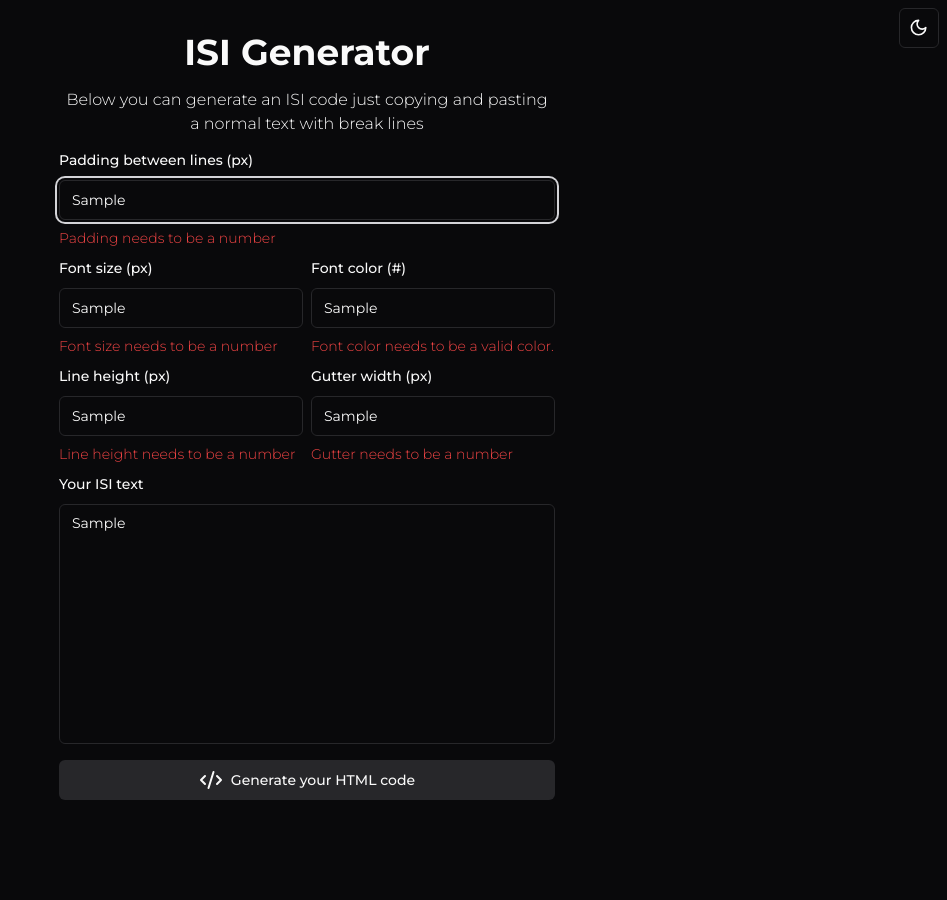
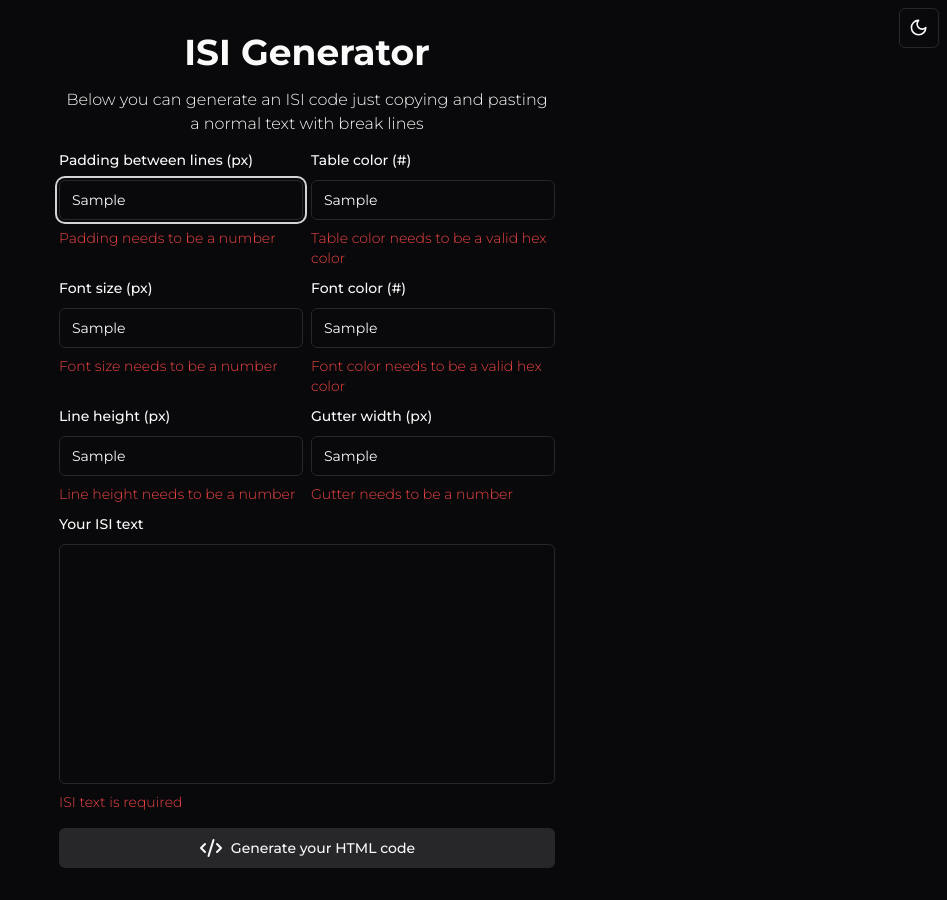
Before and after one commit to CaioGoncalves-SRX/isi-generator, a React (Vite) app: page / in a window 1280 px wide. Both pictures are taken after typing "Sample", "Sample", "Sample", "Sample", "Sample", "Sample" into the empty fields and a click on the button "Generate your HTML code". Shown: the whole page, without its empty margins (333-1280 px from the left). Before the commit the page ends 832 px from the top, so only its background shows below. Built offline with nearby package versions, Linux system fonts and the light colour scheme.

Commit message:
feat: add table color input

```diff
--- a/src/App.tsx
+++ b/src/App.tsx
@@ -18,8 +18,11 @@ const ISIValuesSchema = z.object({
   fontSize: z.coerce
     .number({ message: "Font size needs to be a number" })
     .optional(),
-  fontColor: z.string().regex(/^#?([A-Fa-f0-9]{6}|[A-Fa-f0-9]{3})?$|^$/i, {
-    message: "Font color needs to be a valid color.",
+  fontColor: z.string().regex(/^(#([A-Fa-f0-9]{6}|[A-Fa-f0-9]{3}))$|^$/i, {
+    message: "Font color needs to be a valid hex color",
+  }),
+  tableColor: z.string().regex(/^(#([A-Fa-f0-9]{6}|[A-Fa-f0-9]{3}))$|^$/i, {
+    message: "Table color needs to be a valid hex color",
   }),
   lineHeight: z.coerce
     .number({ message: "Line height needs to be a number" })
@@ -27,7 +30,7 @@ const ISIValuesSchema = z.object({
   gutterWidth: z.coerce
     .number({ message: "Gutter needs to be a number" })
     .optional(),
-  ISI: z.string().min(1),
+  ISI: z.string().min(1, { message: "ISI text is required" }),
 });
 
 type ISIValues = z.infer<typeof ISIValuesSchema>;
@@ -48,26 +51,41 @@ function App() {
     padding,
     fontSize,
     fontColor,
+    tableColor,
     lineHeight,
     gutterWidth,
     ISI,
   }: ISIValues) {
-    let generatedISIRows = "";
-    const splittedISIText = ISI.split(/\r?\n|\r/);
+    const generateRow = (
+      text: string,
+      isBold: boolean = false,
+      isBullet: boolean = false,
+    ) => {
+      const paddingValue = padding ? padding + "px" : "10px";
+      const fontSizeValue = fontSize ? fontSize + "px" : "16px";
+      const fontColorValue = fontColor ? fontColor : "#000000";
+      const lineHeightValue = lineHeight ? lineHeight + "px" : "16px";
+      const gutterWidthValue = gutterWidth ? gutterWidth + "px" : "30px";
+      const tableColorValue = tableColor ? tableColor : "#FFFFFE";
 
-    splittedISIText.forEach((text) => {
-      if (text.startsWith("**")) {
-        generatedISIRows += `<tr>\n\t<td width="${gutterWidth ? gutterWidth + "px" : "30px"}" class="gutter">&nbsp;</td>\n\t<td align="left" style="font-family: Arial, Helvetica, sans-serif; font-size: ${fontSize ? fontSize : "12px"}; line-height: ${lineHeight ? lineHeight + "px" : "16px"}; color: ${fontColor ? fontColor : "#000000"}; padding-bottom: ${padding ? padding + "px" : "10px"};font-weight: bold;">\n\t\t${text.substring(2)}\n\t</td>\n\t<td width="${gutterWidth ? gutterWidth + "px" : "30px"}" class="gutter">&nbsp;</td>\n</tr>\n`;
+      const commonStyle = `font-family: Arial, Helvetica, sans-serif; font-size: ${fontSizeValue}; line-height: ${lineHeightValue}; color: ${fontColorValue}; padding-bottom: ${paddingValue}; font-weight: ${isBold ? "bold;" : "normal;"}`;
+
+      if (isBullet) {
+        text = `\n\t\t\t<table cellpadding="0" cellspacing="0" border="0" width="100%">\n\t\t\t\t<tr>\n\t\t\t\t\t<td width="12" valign="top" align="left" style="${commonStyle} font-weight: bold;">&bull;</td>\n\t\t\t\t\t<td valign="top" align="left" style="${commonStyle}">${text}</td>\n\t\t\t\t</tr>\n\t\t\t</table>\n\t\t`;
       }
 
-      if (text.startsWith("-")) {
-        generatedISIRows += `<tr>\n\t<td width="${gutterWidth ? gutterWidth + "px" : "30px"}" class="gutter">&nbsp;</td>\n\t<td align="left" style="font-family: Arial, Helvetica, sans-serif; font-size: ${fontSize ? fontSize + "px" : "12px"}; line-height: ${lineHeight ? lineHeight + "px" : "16px"}; color: ${fontColor ? fontColor : "#000000"}; padding-bottom: ${padding ? padding + "px" : "10px"};font-weight: normal;">\n\t\t<table cellpadding="0" cellspacing="0" border="0" width="100%">\n\t\t\t<tr>\n\t\t\t\t<td width="12" valign="top" align="left" style="font-family: sans-serif; font-size: ${fontSize ? fontSize + "px" : "12px"}; line-height: ${lineHeight ? lineHeight + "px" : "16px"}; color: #000000; font-weight: bold; padding-bottom: ${padding ? padding + "px" : "10px"};">&bull;</td>\n\t\t\t\t<td width="12" valign="top" align="left" style="font-family: sans-serif; font-size: ${fontSize ? fontSize + "px" : "12px"}; line-height: ${lineHeight ? lineHeight + "px" : "16px"}; color: #000000; font-weight: bold; padding-bottom: ${padding ? padding + "px" : "10px"};">${text.substring(1)}</td>\n\t\t\t</tr>\n\t\t</table>\n\t</td>\n\t<td width="${gutterWidth ? gutterWidth + "px" : "30px"}" class="gutter">&nbsp;</td>\n</tr>\n`;
-      }
+      return `<table cellpadding="0" cellspacing="0" border="0" width="100%" bgcolor="${tableColorValue}">\n\t<tr>\n\t\t<td width="${gutterWidthValue}" class="gutter">&nbsp;</td>\n\t\t<td align="left" style="${commonStyle}">\n\t\t\t${text}\n\t\t</td>\n\t\t<td width="${gutterWidthValue}" class="gutter">&nbsp;</td>\n\t</tr>\n</table>\n`;
+    };
 
-      if (!text.startsWith("**") && !text.startsWith("-")) {
-        generatedISIRows += `<tr>\n\t<td width="${gutterWidth ? gutterWidth + "px" : "30px"}" class="gutter">&nbsp;</td>\n\t<td align="left" style="font-family: Arial, Helvetica, sans-serif; font-size: ${fontSize ? fontSize + "px" : "12px"}; line-height: ${lineHeight ? lineHeight + "px" : "16px"}; color: ${fontColor ? fontColor : "#000000"}; padding-bottom: ${padding ? padding + "px" : "10px"};font-weight: normal;">\n\t\t${text}\n\t</td>\n\t<td width="${gutterWidth ? gutterWidth + "px" : "30px"}" class="gutter">&nbsp;</td>\n</tr>\n`;
-      }
-    });
+    const generatedISIRows = ISI.split(/\r?\n|\r/)
+      .filter((row) => row.length > 0)
+      .map((text) => {
+        if (text.startsWith("**")) return generateRow(text.substring(2), true);
+        if (text.startsWith("-"))
+          return generateRow(text.substring(1), false, true);
+        return generateRow(text);
+      })
+      .join("");
 
     setIsClipboardWritten(false);
     setGeneratedISI(generatedISIRows);
@@ -111,7 +129,7 @@ function App() {
               className="gap-2 md:grid md:w-1/2 md:grid-cols-2"
               onSubmit={handleSubmit(handleISIValues)}
             >
-              <div className="col-span-2 mb-3 space-y-1 md:mb-0 md:space-y-2">
+              <div className="mb-3 space-y-1 md:mb-0 md:space-y-2">
                 <Label htmlFor="padding">Padding between lines (px)</Label>
                 <Input
                   type="text"
@@ -120,8 +138,23 @@ function App() {
                   {...register("padding")}
                 />
                 {errors.padding && (
-                  <p className="text-sm font-light text-red-500">
+                  <p className="text-sm font-medium text-red-500 dark:font-light">
                     {errors.padding.message}
+                  </p>
+                )}
+              </div>
+
+              <div className="mb-3 space-y-1 md:mb-0 md:space-y-2">
+                <Label htmlFor="table-color">Table color (#)</Label>
+                <Input
+                  type="text"
+                  placeholder="Default: #FFFFFE"
+                  id="table-color"
+                  {...register("tableColor")}
+                />
+                {errors.tableColor && (
+                  <p className="text-sm font-medium text-red-500 dark:font-light">
+                    {errors.tableColor.message}
                   </p>
                 )}
               </div>
@@ -135,7 +168,7 @@ function App() {
                   {...register("fontSize")}
                 />
                 {errors.fontSize && (
-                  <p className="text-sm font-light text-red-500">
+                  <p className="text-sm font-medium text-red-500 dark:font-light">
                     {errors.fontSize.message}
                   </p>
                 )}
@@ -150,7 +183,7 @@ function App() {
                   {...register("fontColor")}
                 />
                 {errors.fontColor && (
-                  <p className="text-sm font-light text-red-500">
+                  <p className="text-sm font-medium text-red-500 dark:font-light">
                     {errors.fontColor.message}
                   </p>
                 )}
@@ -165,7 +198,7 @@ function App() {
                   {...register("lineHeight")}
                 />
                 {errors.lineHeight && (
-                  <p className="text-sm font-light text-red-500">
+                  <p className="text-sm font-medium text-red-500 dark:font-light">
                     {errors.lineHeight.message}
                   </p>
                 )}
@@ -180,7 +213,7 @@ function App() {
                   {...register("gutterWidth")}
                 />
                 {errors.gutterWidth && (
-                  <p className="text-sm font-light text-red-500">
+                  <p className="text-sm font-medium text-red-500 dark:font-light">
                     {errors.gutterWidth.message}
                   </p>
                 )}
@@ -192,6 +225,11 @@ function App() {
                   className="min-h-60 resize-none scrollbar scrollbar-track-transparent scrollbar-thumb-slate-800"
                   {...register("ISI")}
                 />
+                {errors.ISI && (
+                  <p className="text-sm font-medium text-red-500 dark:font-light">
+                    {errors.ISI.message}
+                  </p>
+                )}
               </div>
 
               <Button
@@ -209,13 +247,13 @@ function App() {
                 <Button
                   size="icon"
                   variant="outline"
-                  className="absolute right-2 top-2 md:right-6"
+                  className="absolute left-2 top-2"
                   onClick={copyTextToClipboard}
                   title="Copy to clipboard"
                 >
                   {isClipboardWritten ? <ClipboardCheck /> : <ClipboardList />}
                 </Button>
-                <div className="overflow-y-auto rounded-md border-2 p-4 pt-8 scrollbar scrollbar-track-transparent scrollbar-thumb-zinc-800 md:pt-6">
+                <div className="overflow-y-auto rounded-md border-2 p-4 pt-8 scrollbar scrollbar-track-transparent scrollbar-thumb-zinc-800 md:pt-14">
                   <pre className="text-xs">{generatedISI}</pre>
                 </div>
               </div>
```
